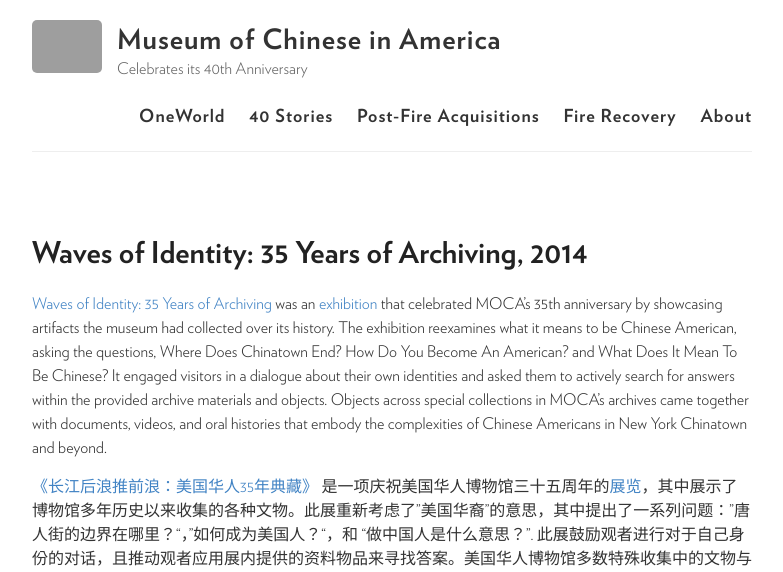
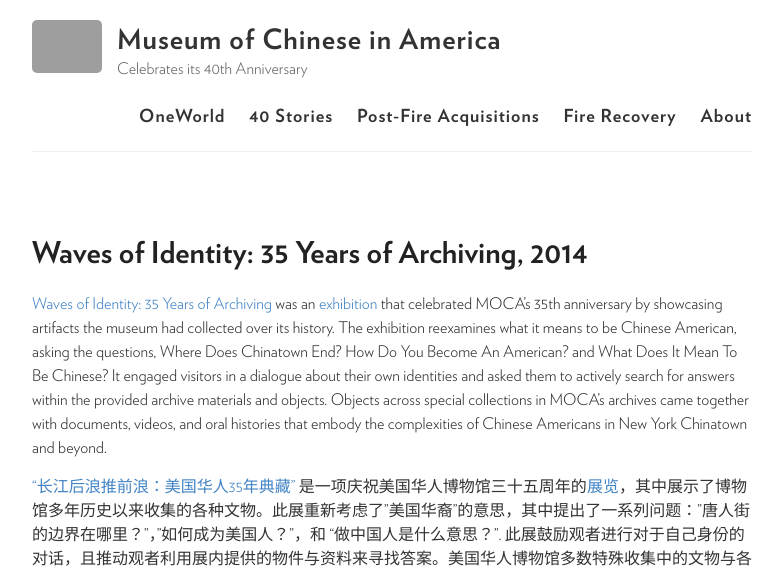
Before and after one commit to moca40/moca40.github.io, a Jekyll site: the page built from _stories/2014-01-01-wave-of-identity.md, in a window 1280 px wide, cut to the strip 0-572 px from the top of the page. Shown: the whole strip, without its empty margins (248-1031 px from the left). Built offline with Jekyll 4.4.1, drawn with Linux system fonts in a browser that asks for light colours; some of the changed text lies outside the part shown; grey boxes are pictures that could not be loaded.

Commit message:
Update 2014-01-01-wave-of-identity.md

```diff
--- a/_stories/2014-01-01-wave-of-identity.md
+++ b/_stories/2014-01-01-wave-of-identity.md
@@ -8,6 +8,6 @@
 
 [Waves of Identity: 35 Years of Archiving](http://www.mocanyc.org/about/press/press_release/museum_of_chinese_in_america_to_present_waves_of_identity_35_years_of_arch) was an [exhibition](http://www.mocanyc.org/exhibitions/waves_of_identity) that celebrated MOCA’s 35th anniversary by showcasing artifacts the museum had collected over its history. The exhibition reexamines what it means to be Chinese American, asking the questions, Where Does Chinatown End? How Do You Become An American? and What Does It Mean To Be Chinese? It engaged visitors in a dialogue about their own identities and asked them to actively search for answers within the provided archive materials and objects. Objects across special collections in MOCA’s archives came together with documents, videos, and oral histories that embody the complexities of Chinese Americans in New York Chinatown and beyond.
 
-[《长江后浪推前浪：美国华人35年典藏》](http://www.mocanyc.org/about/press/press_release/museum_of_chinese_in_america_to_present_waves_of_identity_35_years_of_arch) 是一项庆祝美国华人博物馆三十五周年的[展览](http://www.mocanyc.org/exhibitions/waves_of_identity)，其中展示了博物馆多年历史以来收集的各种文物。此展重新考虑了”美国华裔”的意思，其中提出了一系列问题：”唐人街的边界在哪里？“，”如何成为美国人？“，和 “做中国人是什么意思？”. 此展鼓励观者进行对于自己身份的对话，且推动观者应用展内提供的资料物品来寻找答案。美国华人博物馆多数特殊收集中的文物与各种文件，录像，和口述史拼成了纽约唐人街华人和唐人街以外的华人们的复杂形象。
+["长江后浪推前浪：美国华人35年典藏"](http://www.mocanyc.org/about/press/press_release/museum_of_chinese_in_america_to_present_waves_of_identity_35_years_of_arch) 是一项庆祝美国华人博物馆三十五周年的[展览](http://www.mocanyc.org/exhibitions/waves_of_identity)，其中展示了博物馆多年历史以来收集的各种文物。此展重新考虑了"美国华裔”的意思，其中提出了一系列问题："唐人街的边界在哪里？"，"如何成为美国人？"，和 “做中国人是什么意思？”. 此展鼓励观者进行对于自己身份的对话，且推动观者利用展内提供的物件与资料来寻找答案。美国华人博物馆多数特殊收集中的文物与各种文件，录像，和口述史拼成了纽约唐人街与非唐人街华人们的复杂形象。
 
 {% include slideshow.html %}
```
